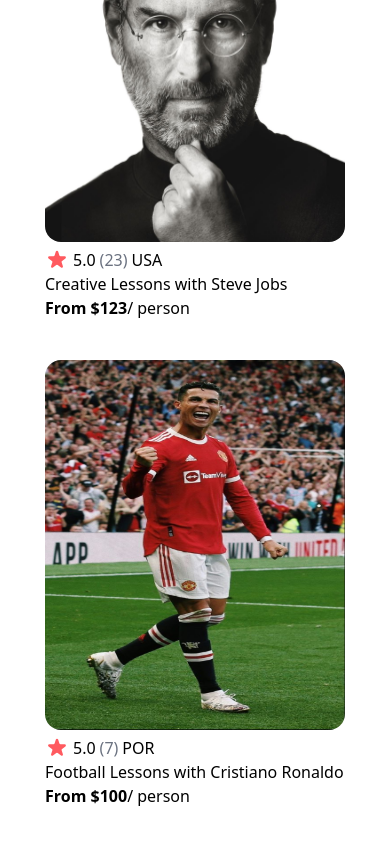
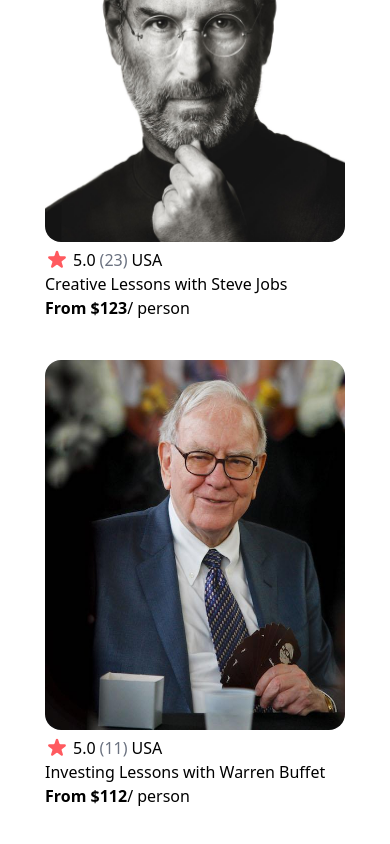
Before and after one commit to johncanero/airbnb-clone, a Next.js app: page / in a window 390 px wide. Shown: the part 1126-1970 px from the top of the page. Built offline with nearby package versions, Linux system fonts and the light colour scheme.

Commit message:
Warren Buffet in Mobile

```diff
--- a/components/Card.js
+++ b/components/Card.js
@@ -48,7 +48,7 @@
 
             <Link href='https://www.cristianoronaldo.com/#cr7' passHref>
                 <a target="_blank" rel="noopener noreferrer">
-                    <div className='md:ml-6 md:w-52 lg:w-64'>
+                    <div className='hidden sm:block  md:ml-6 md:w-52 lg:w-64'>
                         <CardList
                             img={CristianoRonaldo}
                             rating="5.0"
@@ -94,7 +94,7 @@
 
             <Link href='https://www.forbes.com/profile/warren-buffett/?sh=1ba7e92e4639' passHref>
                 <a target="_blank" rel="noopener noreferrer">
-                    <div className='hidden sm:block md:ml-6 md:w-52 lg:ml-36 lg:w-64'>
+                    <div className='md:ml-6 md:w-52 lg:ml-36 lg:w-64'>
                         <CardList
                             img={WarrenBuffet}
                             rating="5.0"
```
